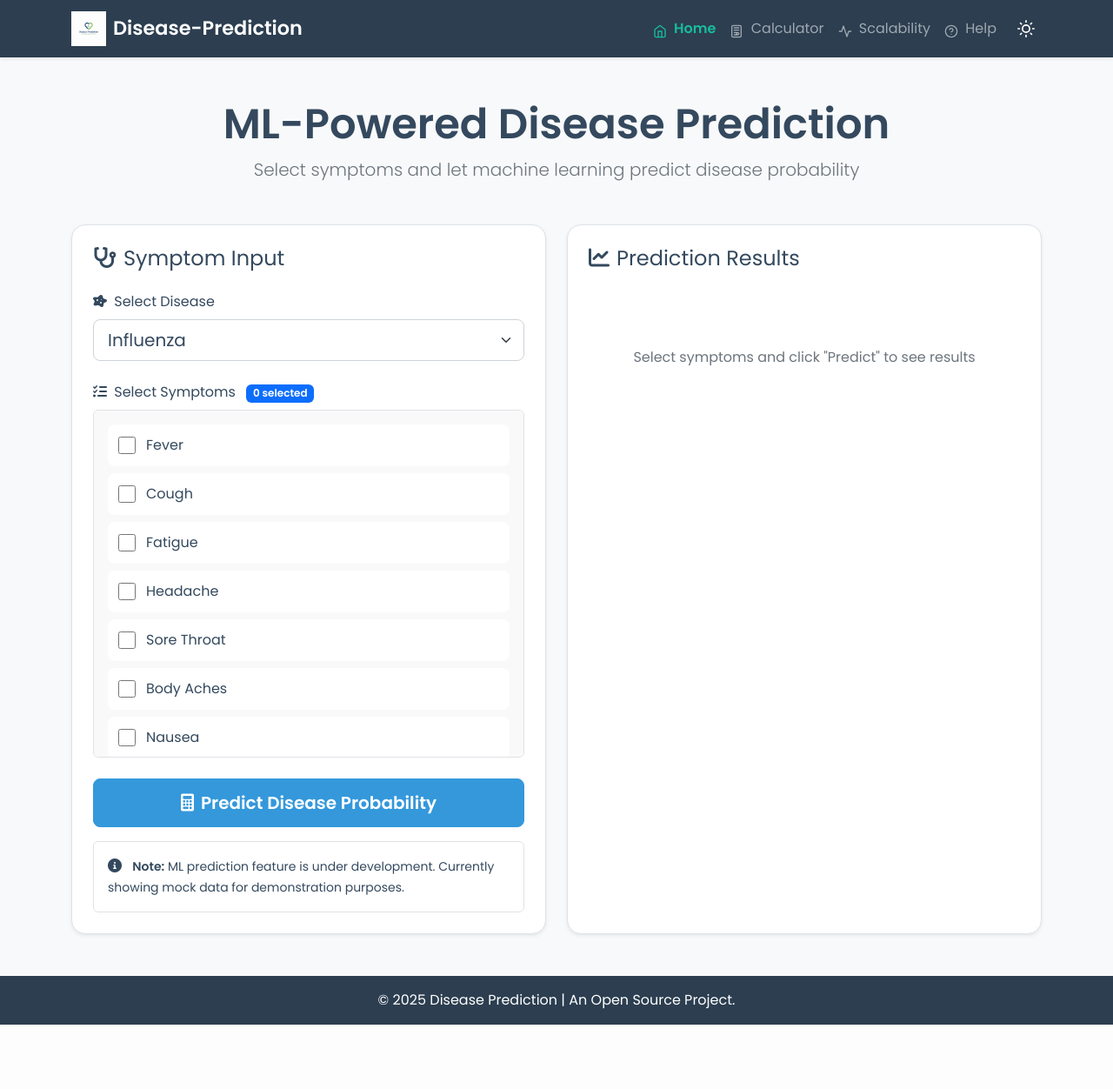
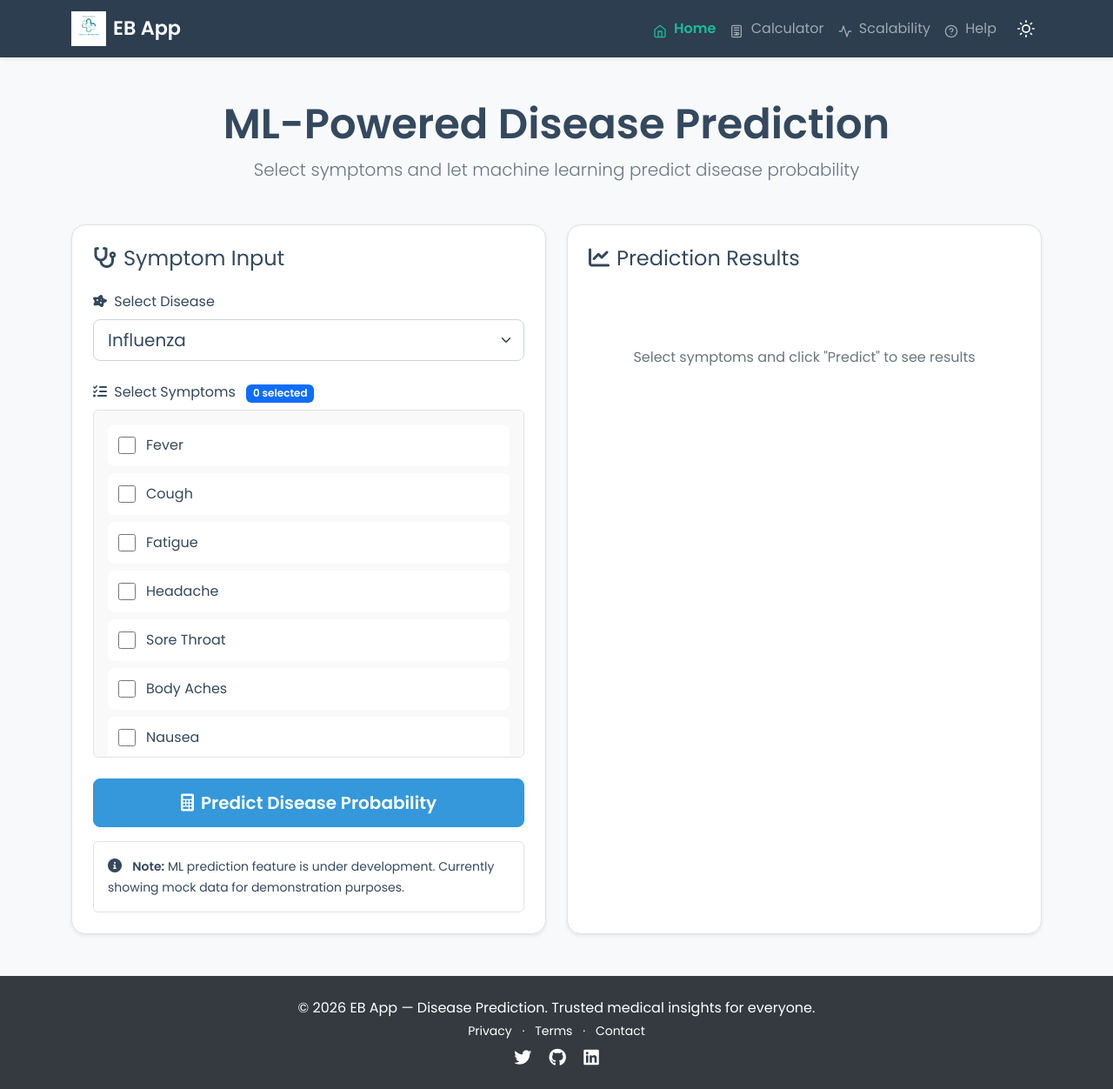
Before and after one commit to aliviahossain/Disease-prediction, a Flask app: page / in a window 1280 px wide. Shown: the whole page at 87% size. Before the commit the page ends 1178 px from the top, so only its background shows below. Run offline with Flask 3, Linux system fonts and the light colour scheme; some libraries are stand-ins or nearby versions.

Commit message:
Update footer and navbar logo
Navbar: use provided medical logo.png

Footer: add Privacy/Terms/Contact links and social icons

Footer styling: classic charcoal background and refined link styles

Add context processor to inject current_year into templates

```diff
--- a/backend/__init__.py
+++ b/backend/__init__.py
@@ -1,5 +1,6 @@
 from flask import Flask, render_template
 import os
+from datetime import datetime
 
 def create_app():
     # Get the backend directory (where this __init__.py file is)
@@ -40,4 +41,8 @@ def create_app():
     except ImportError as e:
         print(f"⚠️ Warning: Could not import 'scalability_routes'. Error: {e}")
 
+    @app.context_processor
+    def inject_current_year():
+        return {"current_year": datetime.utcnow().year}
+
     return app
--- a/backend/static/style.css
+++ b/backend/static/style.css
@@ -11,7 +11,7 @@
     --text-muted: #6c757d;
     --card-bg: #ffffff;
     --navbar-bg: #2c3e50;
-    --footer-bg: #2c3e50;
+    --footer-bg: #343a40; /* classic charcoal footer */
     --border-color: #dee2e6;
     --input-bg: #ffffff;
     --input-border: #ced4da;
@@ -30,7 +30,7 @@ body.dark-mode {
     --text-muted: #9ca3af;
     --card-bg: #2d2d2d;
     --navbar-bg: #1f1f1f;
-    --footer-bg: #1f1f1f;
+    --footer-bg: #212529;
     --border-color: #404040;
     --input-bg: #3a3a3a;
     --input-border: #4a4a4a;
@@ -217,6 +217,21 @@ body {
 footer {
     background-color: var(--footer-bg) !important;
     transition: background-color 0.3s ease;
+}
+
+footer {
+    color: #f8f9fa;
+    border-top: 1px solid rgba(255,255,255,0.03);
+}
+
+footer a {
+    color: rgba(248,249,250,0.85);
+    text-decoration: none;
+}
+
+footer a:hover {
+    color: #ffffff;
+    text-decoration: underline;
 }
 
 /* --- Text Colors --- */
--- a/backend/templates/base.html
+++ b/backend/templates/base.html
@@ -29,9 +29,9 @@
     <nav class="navbar navbar-expand-lg navbar-dark bg-custom-dark shadow-sm">
         <div class="container">
             <a class="navbar-brand d-flex align-items-center" href="/">
-                <img src="{{ url_for('static', filename='assets/logo.png') }}" alt="Disease Prediction Logo"
+                 <img src="{{ url_for('static', filename='assets/logo.png') }}" alt="Medical Health Logo"
                      class="me-2" style="height: 40px; width: auto;">
-                <span class="fw-semibold">Disease-Prediction</span>
+                <span class="fw-semibold">EB App</span>
             </a>
 
             <button class="navbar-toggler" type="button" data-bs-toggle="collapse" data-bs-target="#navbarNav">
@@ -129,8 +129,30 @@
     </main>
 
     <!-- Footer -->
-    <footer class="bg-custom-dark text-white text-center py-3 mt-auto">
-        <p class="mb-0">&copy; 2025 Disease Prediction | An Open Source Project.</p>
+    <footer class="bg-custom-dark text-white text-center py-4 mt-auto">
+        <div class="container">
+            <p class="mb-1">&copy; {{ current_year }} EB App — Disease Prediction. Trusted medical insights for everyone.</p>
+
+            <p class="small mb-2">
+                <a href="/privacy" class="text-white text-decoration-none">Privacy</a>
+                <span class="mx-2">·</span>
+                <a href="/terms" class="text-white text-decoration-none">Terms</a>
+                <span class="mx-2">·</span>
+                <a href="/contact" class="text-white text-decoration-none">Contact</a>
+            </p>
+
+            <p class="mb-0">
+                <a href="https://twitter.com/" target="_blank" rel="noopener" class="text-white me-3" aria-label="Twitter">
+                    <i class="fab fa-twitter fa-lg"></i>
+                </a>
+                <a href="https://github.com/" target="_blank" rel="noopener" class="text-white me-3" aria-label="GitHub">
+                    <i class="fab fa-github fa-lg"></i>
+                </a>
+                <a href="https://www.linkedin.com/" target="_blank" rel="noopener" class="text-white" aria-label="LinkedIn">
+                    <i class="fab fa-linkedin fa-lg"></i>
+                </a>
+            </p>
+        </div>
     </footer>
 
     <!-- jQuery -->
--- a/backend/templates/help.html
+++ b/backend/templates/help.html
@@ -114,7 +114,6 @@
                     </div>
                 </div>
             </div>
-
         </div>
     </div>
 </div>
```
Also changed, not shown: backend/static/assets/eb_logo.svg (added), backend/static/assets/logo.png.
